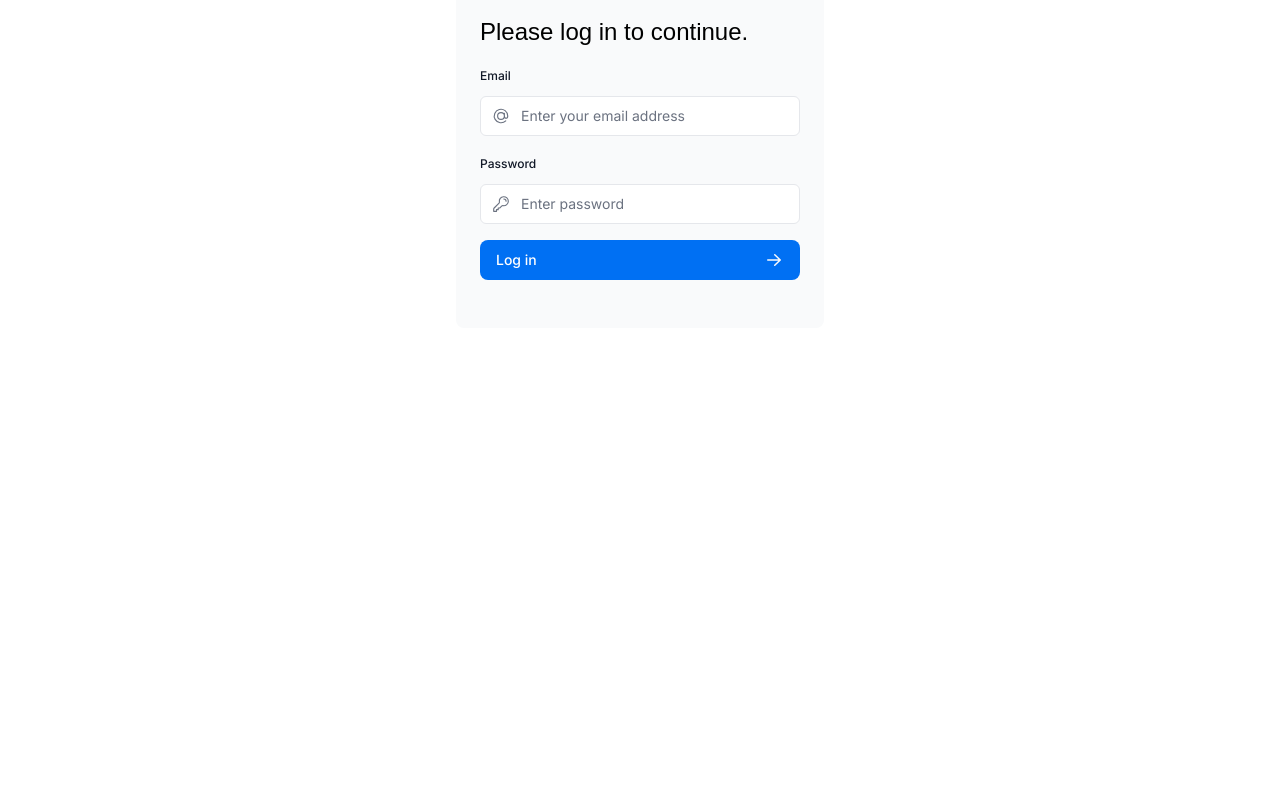
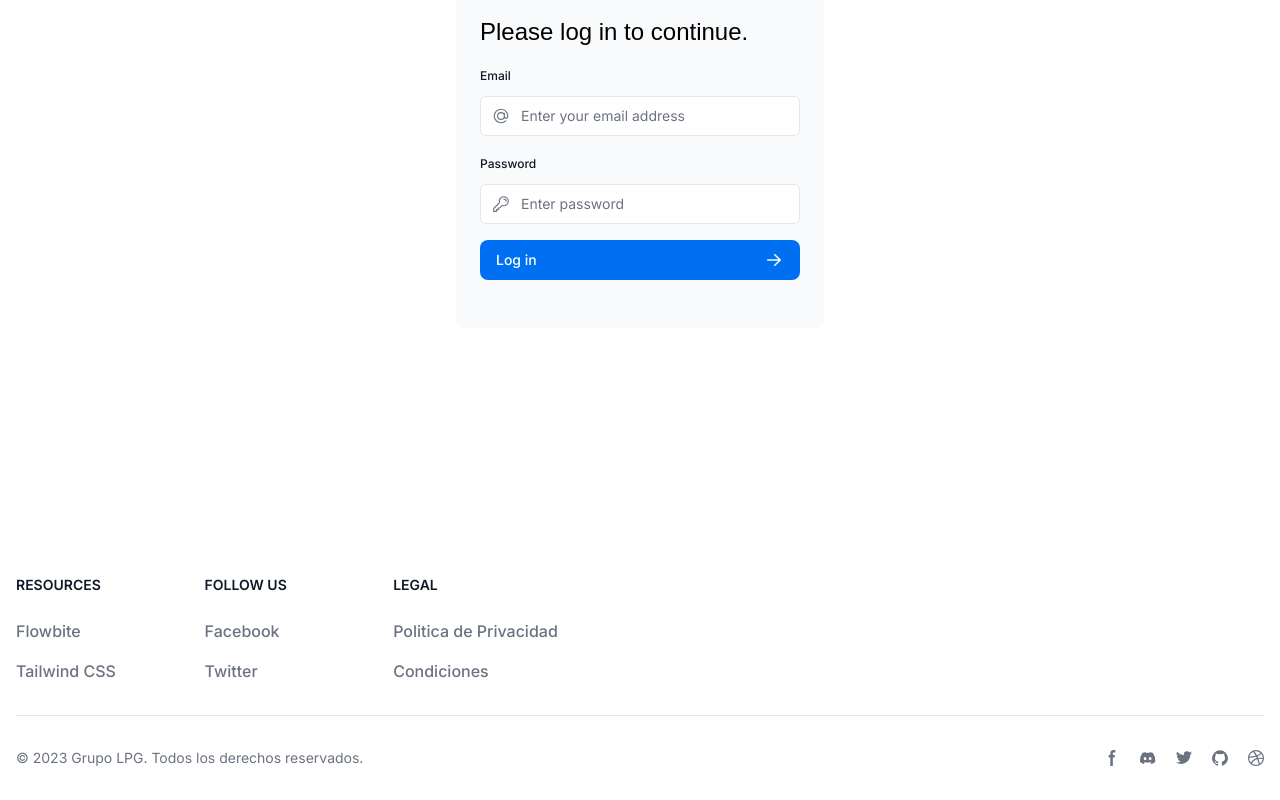
Before and after one commit to dianaCS23/NextJS, a Next.js app: page / in a window 1280 px wide. Shown: the part 257-1057 px from the top of the page. Before the commit the page ends 800 px from the top, so only its background shows below. Built offline with nearby package versions, Linux system fonts and the light colour scheme; a web font is replaced by a local one.

Commit message:
change made

```diff
--- a/app/dashboard/customers/page.tsx
+++ b/app/dashboard/customers/page.tsx
@@ -1,3 +1,3 @@
 export default function Page() {
-    return <p>Customers Page</p>;
+    return (<p>Customers Page</p>);
   }
--- a/app/layout.tsx
+++ b/app/layout.tsx
@@ -1,5 +1,6 @@
 import '@/app/ui/global.css';
 import { inter } from '@/app/ui/fonts';
+import Footer from './ui/dashboard/footer';
 
 export default function RootLayout({
   children,
@@ -8,7 +9,10 @@ export default function RootLayout({
 }) {
   return (
     <html lang="en">
-      <body className={`${inter.className} antialiased`}>{children}</body>
+
+      <body className={`${inter.className} antialiased`}>{children}
+      <Footer/>
+      </body>
     </html>
   );
 }
--- a/app/ui/acme-logo.tsx
+++ b/app/ui/acme-logo.tsx
@@ -7,7 +7,7 @@ export default function AcmeLogo() {
       className={`${lusitana.className} flex flex-row items-center leading-none text-white`}
     >
       <GlobeAltIcon className="h-12 w-12 rotate-[15deg]" />
-      <p className="text-[44px]">LPG1</p>
+      <p className="text-[44px]">LPG</p>
     </div>
   );
 }
--- /dev/null
+++ b/app/ui/dashboard/footer.tsx
@@ -0,0 +1,87 @@
+export default function Footer () {
+
+    return (
+<footer className="bg-white dark:bg-gray-900">
+    <div className="mx-auto w-full max-w-screen-xl p-4 py-6 lg:py-8">
+        <div className="md:flex md:justify-between">
+
+          <div className="grid grid-cols-2 gap-8 sm:gap-6 sm:grid-cols-3">
+              <div>
+                  <h2 className="mb-6 text-sm font-semibold text-gray-900 uppercase dark:text-white">Resources</h2>
+                  <ul className="text-gray-500 dark:text-gray-400 font-medium">
+                      <li className="mb-4">
+                          <a href="https://facebook.com/" className="hover:underline">Flowbite</a>
+                      </li>
+                      <li>
+                          <a href="https://tailwindcss.com/" className="hover:underline">Tailwind CSS</a>
+                      </li>
+                  </ul>
+              </div>
+              <div>
+                  <h2 className="mb-6 text-sm font-semibold text-gray-900 uppercase dark:text-white">Follow us</h2>
+                  <ul className="text-gray-500 dark:text-gray-400 font-medium">
+                      <li className="mb-4">
+                          <a href="https://facebook.com" className="hover:underline ">Facebook</a>
+                      </li>
+                      <li>
+                          <a href="https://twitter.com" className="hover:underline">Twitter</a>
+                      </li>
+                  </ul>
+              </div>
+              <div>
+                  <h2 className="mb-6 text-sm font-semibold text-gray-900 uppercase dark:text-white">Legal</h2>
+                  <ul className="text-gray-500 dark:text-gray-400 font-medium">
+                      <li className="mb-4">
+                          <a href="#" className="hover:underline">Politica de Privacidad</a>
+                      </li>
+                      <li>
+                          <a href="#" className="hover:underline">Condiciones</a>
+                      </li>
+                  </ul>
+              </div>
+          </div>
+      </div>
+      <hr className="my-6 border-gray-200 sm:mx-auto dark:border-gray-700 lg:my-8" />
+      <div className="sm:flex sm:items-center sm:justify-between">
+          <span className="text-sm text-gray-500 sm:text-center dark:text-gray-400">© 2023 <a href="https://laprensagrafica.com/" className="hover:underline"> Grupo LPG</a>. Todos los derechos reservados.
+          </span>
+          <div className="flex mt-4 sm:justify-center sm:mt-0">
+              <a href="#" className="text-gray-500 hover:text-gray-900 dark:hover:text-white">
+                  <svg className="w-4 h-4" aria-hidden="true" xmlns="http://www.w3.org/2000/svg" fill="currentColor" viewBox="0 0 8 19">
+                        <path fill-rule="evenodd" d="M6.135 3H8V0H6.135a4.147 4.147 0 0 0-4.142 4.142V6H0v3h2v9.938h3V9h2.021l.592-3H5V3.591A.6.6 0 0 1 5.592 3h.543Z" clip-rule="evenodd"/>
+                    </svg>
+                  <span className="sr-only">Facebook page</span>
+              </a>
+              <a href="#" className="text-gray-500 hover:text-gray-900 dark:hover:text-white ms-5">
+                  <svg className="w-4 h-4" aria-hidden="true" xmlns="http://www.w3.org/2000/svg" fill="currentColor" viewBox="0 0 21 16">
+                        <path d="M16.942 1.556a16.3 16.3 0 0 0-4.126-1.3 12.04 12.04 0 0 0-.529 1.1 15.175 15.175 0 0 0-4.573 0 11.585 11.585 0 0 0-.535-1.1 16.274 16.274 0 0 0-4.129 1.3A17.392 17.392 0 0 0 .182 13.218a15.785 15.785 0 0 0 4.963 2.521c.41-.564.773-1.16 1.084-1.785a10.63 10.63 0 0 1-1.706-.83c.143-.106.283-.217.418-.33a11.664 11.664 0 0 0 10.118 0c.137.113.277.224.418.33-.544.328-1.116.606-1.71.832a12.52 12.52 0 0 0 1.084 1.785 16.46 16.46 0 0 0 5.064-2.595 17.286 17.286 0 0 0-2.973-11.59ZM6.678 10.813a1.941 1.941 0 0 1-1.8-2.045 1.93 1.93 0 0 1 1.8-2.047 1.919 1.919 0 0 1 1.8 2.047 1.93 1.93 0 0 1-1.8 2.045Zm6.644 0a1.94 1.94 0 0 1-1.8-2.045 1.93 1.93 0 0 1 1.8-2.047 1.918 1.918 0 0 1 1.8 2.047 1.93 1.93 0 0 1-1.8 2.045Z"/>
+                    </svg>
+                  <span className="sr-only">Discord community</span>
+              </a>
+              <a href="#" className="text-gray-500 hover:text-gray-900 dark:hover:text-white ms-5">
+                  <svg className="w-4 h-4" aria-hidden="true" xmlns="http://www.w3.org/2000/svg" fill="currentColor" viewBox="0 0 20 17">
+                    <path fill-rule="evenodd" d="M20 1.892a8.178 8.178 0 0 1-2.355.635 4.074 4.074 0 0 0 1.8-2.235 8.344 8.344 0 0 1-2.605.98A4.13 4.13 0 0 0 13.85 0a4.068 4.068 0 0 0-4.1 4.038 4 4 0 0 0 .105.919A11.705 11.705 0 0 1 1.4.734a4.006 4.006 0 0 0 1.268 5.392 4.165 4.165 0 0 1-1.859-.5v.05A4.057 4.057 0 0 0 4.1 9.635a4.19 4.19 0 0 1-1.856.07 4.108 4.108 0 0 0 3.831 2.807A8.36 8.36 0 0 1 0 14.184 11.732 11.732 0 0 0 6.291 16 11.502 11.502 0 0 0 17.964 4.5c0-.177 0-.35-.012-.523A8.143 8.143 0 0 0 20 1.892Z" clip-rule="evenodd"/>
+                </svg>
+                  <span className="sr-only">Twitter page</span>
+              </a>
+              <a href="#" className="text-gray-500 hover:text-gray-900 dark:hover:text-white ms-5">
+                  <svg className="w-4 h-4" aria-hidden="true" xmlns="http://www.w3.org/2000/svg" fill="currentColor" viewBox="0 0 20 20">
+                        <path fill-rule="evenodd" d="M10 .333A9.911 9.911 0 0 0 6.866 19.65c.5.092.678-.215.678-.477 0-.237-.01-1.017-.014-1.845-2.757.6-3.338-1.169-3.338-1.169a2.627 2.627 0 0 0-1.1-1.451c-.9-.615.07-.6.07-.6a2.084 2.084 0 0 1 1.518 1.021 2.11 2.11 0 0 0 2.884.823c.044-.503.268-.973.63-1.325-2.2-.25-4.516-1.1-4.516-4.9A3.832 3.832 0 0 1 4.7 7.068a3.56 3.56 0 0 1 .095-2.623s.832-.266 2.726 1.016a9.409 9.409 0 0 1 4.962 0c1.89-1.282 2.717-1.016 2.717-1.016.366.83.402 1.768.1 2.623a3.827 3.827 0 0 1 1.02 2.659c0 3.807-2.319 4.644-4.525 4.889a2.366 2.366 0 0 1 .673 1.834c0 1.326-.012 2.394-.012 2.72 0 .263.18.572.681.475A9.911 9.911 0 0 0 10 .333Z" clip-rule="evenodd"/>
+                  </svg>
+                  <span className="sr-only">GitHub account</span>
+              </a>
+              <a href="#" className="text-gray-500 hover:text-gray-900 dark:hover:text-white ms-5">
+                  <svg className="w-4 h-4" aria-hidden="true" xmlns="http://www.w3.org/2000/svg" fill="currentColor" viewBox="0 0 20 20">
+                    <path fill-rule="evenodd" d="M10 0a10 10 0 1 0 10 10A10.009 10.009 0 0 0 10 0Zm6.613 4.614a8.523 8.523 0 0 1 1.93 5.32 20.094 20.094 0 0 0-5.949-.274c-.059-.149-.122-.292-.184-.441a23.879 23.879 0 0 0-.566-1.239 11.41 11.41 0 0 0 4.769-3.366ZM8 1.707a8.821 8.821 0 0 1 2-.238 8.5 8.5 0 0 1 5.664 2.152 9.608 9.608 0 0 1-4.476 3.087A45.758 45.758 0 0 0 8 1.707ZM1.642 8.262a8.57 8.57 0 0 1 4.73-5.981A53.998 53.998 0 0 1 9.54 7.222a32.078 32.078 0 0 1-7.9 1.04h.002Zm2.01 7.46a8.51 8.51 0 0 1-2.2-5.707v-.262a31.64 31.64 0 0 0 8.777-1.219c.243.477.477.964.692 1.449-.114.032-.227.067-.336.1a13.569 13.569 0 0 0-6.942 5.636l.009.003ZM10 18.556a8.508 8.508 0 0 1-5.243-1.8 11.717 11.717 0 0 1 6.7-5.332.509.509 0 0 1 .055-.02 35.65 35.65 0 0 1 1.819 6.476 8.476 8.476 0 0 1-3.331.676Zm4.772-1.462A37.232 37.232 0 0 0 13.113 11a12.513 12.513 0 0 1 5.321.364 8.56 8.56 0 0 1-3.66 5.73h-.002Z" clip-rule="evenodd"/>
+                </svg>
+                  <span className="sr-only">Dribbble account</span>
+              </a>
+          </div>
+      </div>
+    </div>
+</footer>
+
+    )
+
+
+}
--- a/app/ui/dashboard/nav-links.tsx
+++ b/app/ui/dashboard/nav-links.tsx
@@ -13,11 +13,11 @@ import clsx from 'clsx';
 const links = [
   { name: 'Inicio', href: '/dashboard', icon: HomeIcon },
   {
-    name: 'Facturas',
+    name: 'Clientes',
     href: '/dashboard/invoices',
     icon: DocumentDuplicateIcon,
   },
-  { name: 'Clientes', href: '/dashboard/customers', icon: UserGroupIcon },
+  { name: 'Registrate', href: '/dashboard/customers', icon: UserGroupIcon },
 ];
 
 export default function NavLinks() {
--- a/app/ui/dashboard/revenue-chart.tsx
+++ b/app/ui/dashboard/revenue-chart.tsx
@@ -2,7 +2,7 @@ import { generateYAxis } from '@/app/lib/utils';
 import { CalendarIcon } from '@heroicons/react/24/outline';
 import { lusitana } from '@/app/ui/fonts';
 import { Revenue } from '@/app/lib/definitions';
-import { fetchRevenue } from '@/app/lib/data';
+import { fetchRevenue } from '@/app/lib/data';//trae la data de la base
 
 // This component is representational only.
 // For data visualization UI, check out:
```
Also changed, not shown: app/dashboard/layout.tsx (+13 -2 lines), app/dashboard/(overview)/page.tsx (line endings or trailing spaces).
